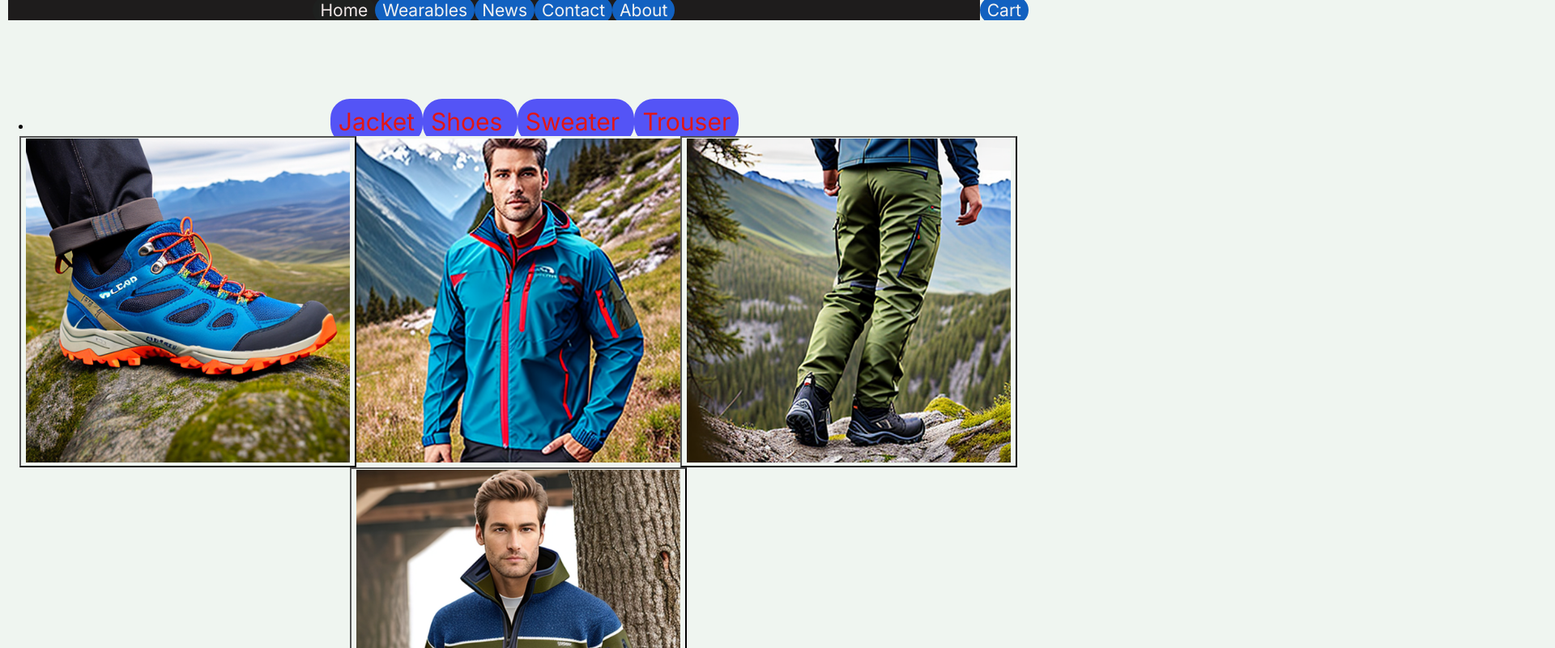
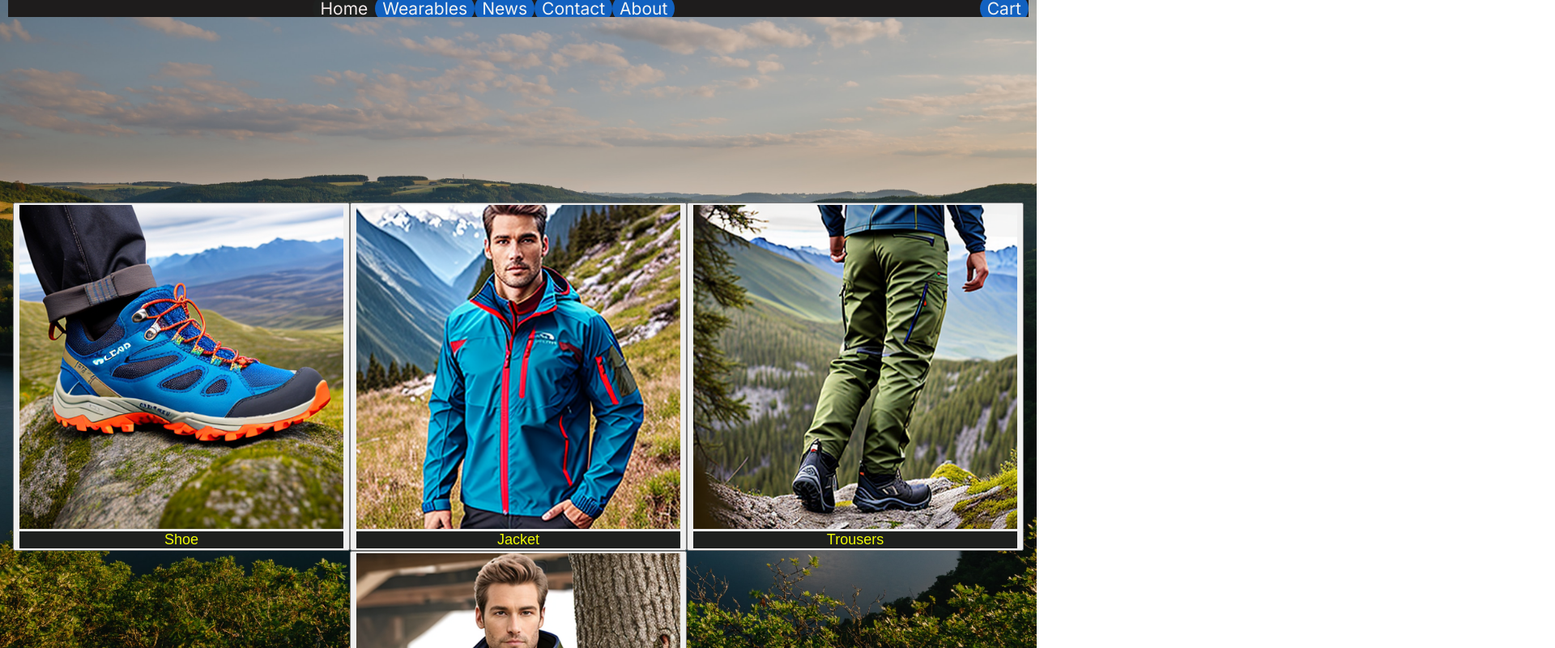
Before and after one commit to Baumi92/next.js-ecommerce-store-pjct-next-3-ecommerce-store-, a Next.js app: page /wearables in a window 1280 px wide. Shown: the top 800 px of the page at 81% size, 1920 px wide, since content can reach past the window. Built offline with nearby package versions, Linux system fonts and the light colour scheme.

Commit message:
Add more css

```diff
--- a/app/globals.scss
+++ b/app/globals.scss
@@ -1,6 +1,129 @@
-* {
-  box-sizing: border-box;
-  padding: 5;
+/* http://meyerweb.com/eric/tools/css/reset/
+   v2.0 | 20110126
+   License: none (public domain)
+*/
+
+html,
+body,
+div,
+span,
+applet,
+object,
+iframe,
+h1,
+h2,
+h3,
+h4,
+h5,
+h6,
+p,
+blockquote,
+pre,
+a,
+abbr,
+acronym,
+address,
+big,
+cite,
+code,
+del,
+dfn,
+em,
+img,
+ins,
+kbd,
+q,
+s,
+samp,
+small,
+strike,
+strong,
+sub,
+sup,
+tt,
+var,
+b,
+u,
+i,
+center,
+dl,
+dt,
+dd,
+ol,
+ul,
+li,
+fieldset,
+form,
+label,
+legend,
+table,
+caption,
+tbody,
+tfoot,
+thead,
+tr,
+th,
+td,
+article,
+aside,
+canvas,
+details,
+embed,
+figure,
+figcaption,
+footer,
+header,
+hgroup,
+menu,
+nav,
+output,
+ruby,
+section,
+summary,
+time,
+mark,
+audio,
+video {
   margin: 0;
-  background-color: #eff5f0;
+  padding: 0;
+  border: 0;
+  font-size: 100%;
+
+  vertical-align: baseline;
 }
+/* HTML5 display-role reset for older browsers */
+article,
+aside,
+details,
+figcaption,
+figure,
+footer,
+header,
+hgroup,
+menu,
+nav,
+section {
+  display: block;
+}
+body {
+  line-height: 1;
+}
+ol,
+ul {
+  list-style: none;
+}
+blockquote,
+q {
+  quotes: none;
+}
+blockquote:before,
+blockquote:after,
+q:before,
+q:after {
+  content: '';
+  content: none;
+}
+table {
+  border-collapse: collapse;
+  border-spacing: 0;
+}
--- a/app/page.module.scss
+++ b/app/page.module.scss
@@ -39,6 +39,8 @@
   text-align: center;
   padding: 56px;
   margin: auto;
+  font-size: xx-large;
+  color: #eefa06;
 }
 
 .p {
@@ -46,6 +48,9 @@
   padding: 25px 30px;
   text-shadow: #1e1c1c;
   margin: auto;
+  font-size: large;
+  font-weight: 400;
+  color: #eefa06;
 }
 
 .section {
--- a/app/wearables/page.js
+++ b/app/wearables/page.js
@@ -1,34 +1,56 @@
+import Image from 'next/image';
 import styles from './page.module.scss';
 
 export default function WearablesPage() {
   return (
     <main>
-      <nav>
-        <ul>
-          <li>
-            <div className={styles.topnav}>
-              <a href="jacket"> Jacket</a>
-              <a href="shoes">Shoes </a>
-              <a href="sweater">Sweater </a>
-              <a href="trouser">Trouser </a>
+      <div
+        style={{
+          zIndex: '-1',
+          position: 'fixed',
+          width: '100vw',
+          height: '100vh',
+        }}
+      >
+        <Image src="/riverview.jpg" alt="showing river" layout="fill" />
       </div>
-          </li>
-        </ul>
       <div className={styles.picture}>
         <button>
-            <img src="/shoes.png" alt="showing shoes" height="400" />
-          </button>
-          <img src="/Jacket.png" alt="showing jacket" height="400" />
-          <button>
-            <img src="/trousers.png" alt="showing trousers" height="400" />
+          <Image
+            src="/shoes.png"
+            alt="showing shoes"
+            height="400"
+            width="400"
+          />
+          <p className={styles.p}>Shoe</p>
         </button>
         <button>
-            <img src="/sweater.png" alt="showing sweater" height="400" />
+          <Image
+            src="/Jacket.png"
+            alt="showing jacket"
+            height="400"
+            width="400"
+          />
+          <p className={styles.p}>Jacket</p>
         </button>
-        </div>
-      </nav>
-      <div>
-        <img src="/riverview.jpg" alt="showing river" />
+        <button>
+          <Image
+            src="/trousers.png"
+            alt="showing trousers"
+            height="400"
+            width="400"
+          />
+          <p className={styles.p}>Trousers</p>
+        </button>
+        <button>
+          <Image
+            src="/sweater.png"
+            alt="showing sweater"
+            height="400"
+            width="400"
+          />
+          <p className={styles.p}>Sweater</p>
+        </button>
       </div>
     </main>
   );
--- a/app/wearables/page.module.scss
+++ b/app/wearables/page.module.scss
@@ -2,7 +2,7 @@
   text-align: center;
   background-color: #eff5f0;
   overflow: hidden;
-  padding-top: 112px;
+  padding-top: 12px;
   bottom: 12px;
   gap: 56px;
 }
@@ -32,4 +32,10 @@
 }
 .picture {
   text-align: center;
+  padding-top: 250px;
 }
+.p {
+  font-size: large;
+  color: #eefa06;
+  background-color: #1e201f;
+}
```
Also changed, not shown: app/News/page.js (+57 -48 lines), app/cart/page.js (+19 -8 lines), app/page.js (+29 -8 lines), public/Berge.jpg (added), 1 other file (tests, documents, lock files or other folders). Lines whose indentation alone changed are shown as unchanged.
